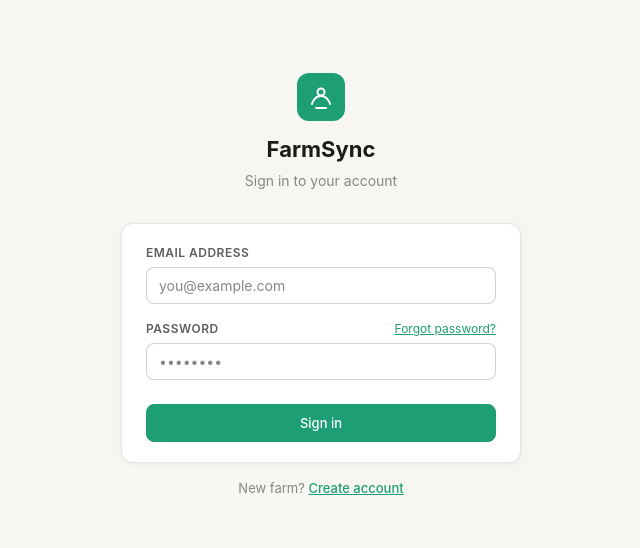
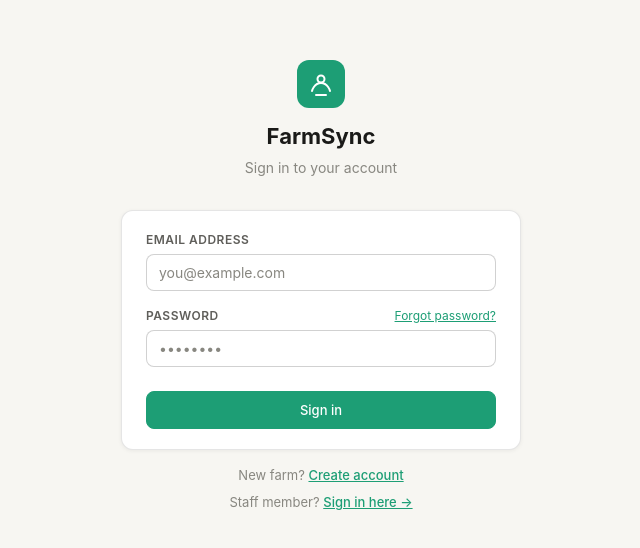
Before and after one commit to leelowther2022-creator/farmsync-frontend, a React (Vite) app: page /login in a window 1280 px wide. Shown: the part 114-662 px from the top of the page, without its empty margins (319-959 px from the left). Built offline with nearby package versions, Linux system fonts and the light colour scheme.

Commit message:
add staff login link to login page

```diff
--- a/src/pages/Login.jsx
+++ b/src/pages/Login.jsx
@@ -64,6 +64,9 @@ export default function Login() {
         <p style={{ textAlign: 'center', fontSize: 13, color: 'var(--text-muted)', marginTop: '1rem' }}>
           New farm? <Link to="/register" style={{ color: 'var(--color-brand)', fontWeight: 500 }}>Create account</Link>
         </p>
+        <p style={{ textAlign: 'center', fontSize: 13, color: 'var(--text-muted)', marginTop: '0.5rem' }}>
+          Staff member? <Link to="/staff" style={{ color: 'var(--color-brand)', fontWeight: 500 }}>Sign in here →</Link>
+        </p>
       </div>
     </div>
   );
```
